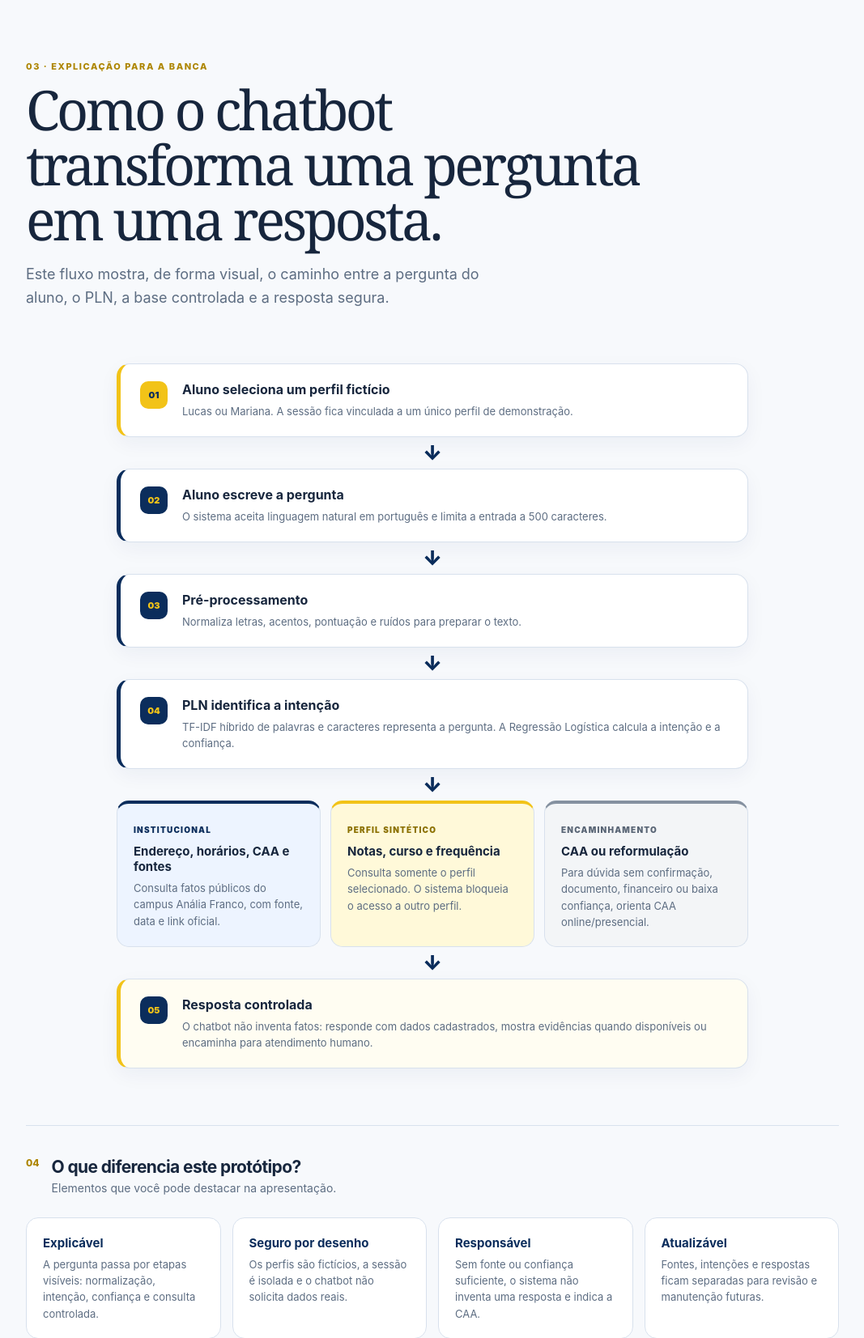
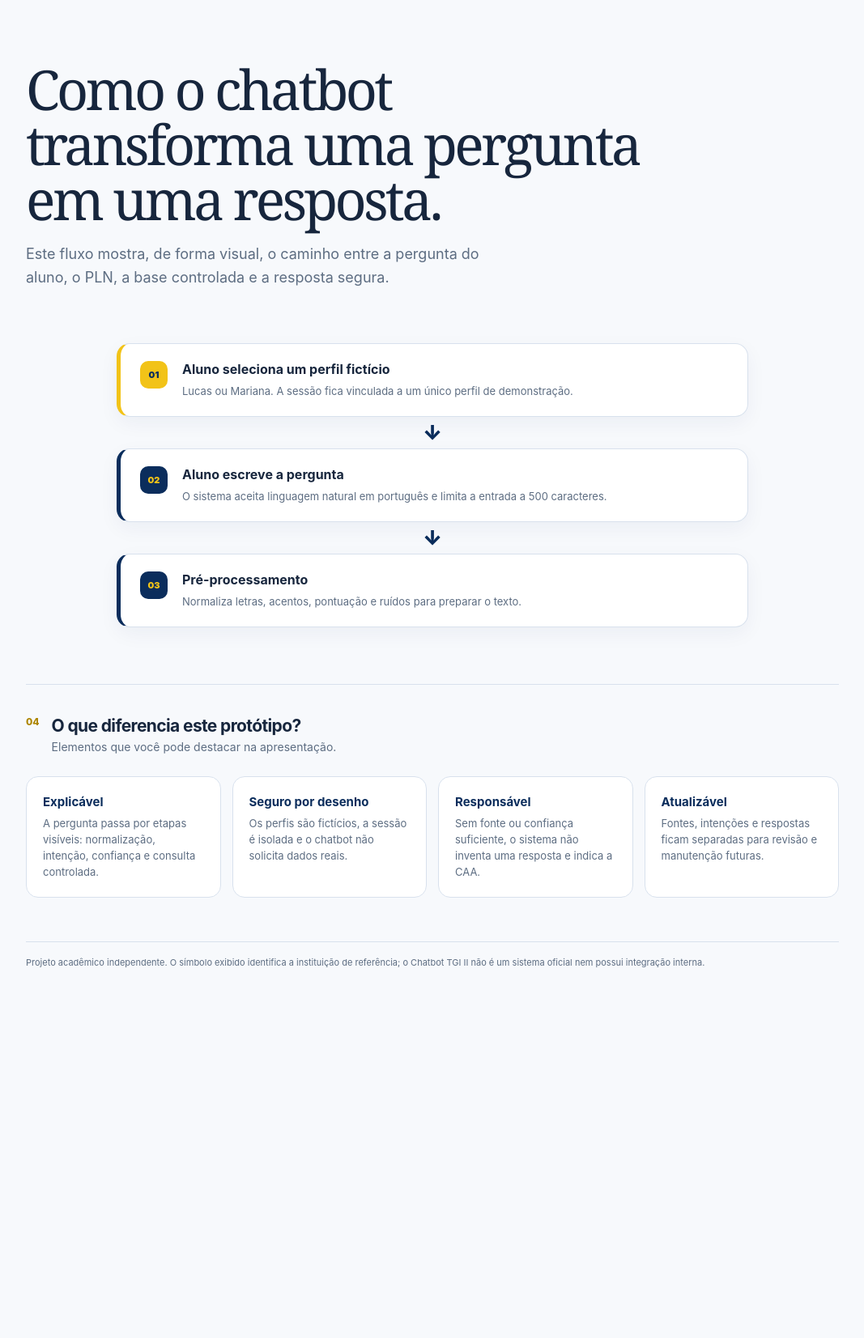
Before and after one commit to denner2k05/tgi-bot, a Flask app: page /fluxograma in a window 1280 px wide. Shown: the part 91-1744 px from the top of the page at 81% size, without its empty margins (106-1173 px from the left). After the commit the page ends 1287 px from the top, so only its background shows below. Run offline with Flask 3, Linux system fonts and the light colour scheme.

Commit message:
v2
fix: simplificar fluxograma para tres etapas

```diff
--- a/Bot-tcc/templates/fluxograma.html
+++ b/Bot-tcc/templates/fluxograma.html
@@ -17,7 +17,6 @@
     </header>
 
     <section class="flow-hero">
-      <p class="eyebrow">03 · EXPLICAÇÃO PARA A BANCA</p>
       <h1>Como o chatbot transforma uma pergunta em uma resposta.</h1>
       <p class="lead">Este fluxo mostra, de forma visual, o caminho entre a pergunta do aluno, o PLN, a base controlada e a resposta segura.</p>
     </section>
@@ -28,16 +27,6 @@
       <article class="flow-node"><span class="flow-number">02</span><div><strong>Aluno escreve a pergunta</strong><p>O sistema aceita linguagem natural em português e limita a entrada a 500 caracteres.</p></div></article>
       <div class="flow-arrow">↓</div>
       <article class="flow-node"><span class="flow-number">03</span><div><strong>Pré-processamento</strong><p>Normaliza letras, acentos, pontuação e ruídos para preparar o texto.</p></div></article>
-      <div class="flow-arrow">↓</div>
-      <article class="flow-node"><span class="flow-number">04</span><div><strong>PLN identifica a intenção</strong><p>TF-IDF híbrido de palavras e caracteres representa a pergunta. A Regressão Logística calcula a intenção e a confiança.</p></div></article>
-      <div class="flow-arrow">↓</div>
-      <div class="flow-branches">
-        <article class="flow-branch branch-blue"><span>INSTITUCIONAL</span><strong>Endereço, horários, CAA e fontes</strong><p>Consulta fatos públicos do campus Anália Franco, com fonte, data e link oficial.</p></article>
-        <article class="flow-branch branch-yellow"><span>PERFIL SINTÉTICO</span><strong>Notas, curso e frequência</strong><p>Consulta somente o perfil selecionado. O sistema bloqueia o acesso a outro perfil.</p></article>
-        <article class="flow-branch branch-gray"><span>ENCAMINHAMENTO</span><strong>CAA ou reformulação</strong><p>Para dúvida sem confirmação, documento, financeiro ou baixa confiança, orienta CAA online/presencial.</p></article>
-      </div>
-      <div class="flow-arrow">↓</div>
-      <article class="flow-node flow-result"><span class="flow-number">05</span><div><strong>Resposta controlada</strong><p>O chatbot não inventa fatos: responde com dados cadastrados, mostra evidências quando disponíveis ou encaminha para atendimento humano.</p></div></article>
     </section>
 
     <section class="differentials">
```
